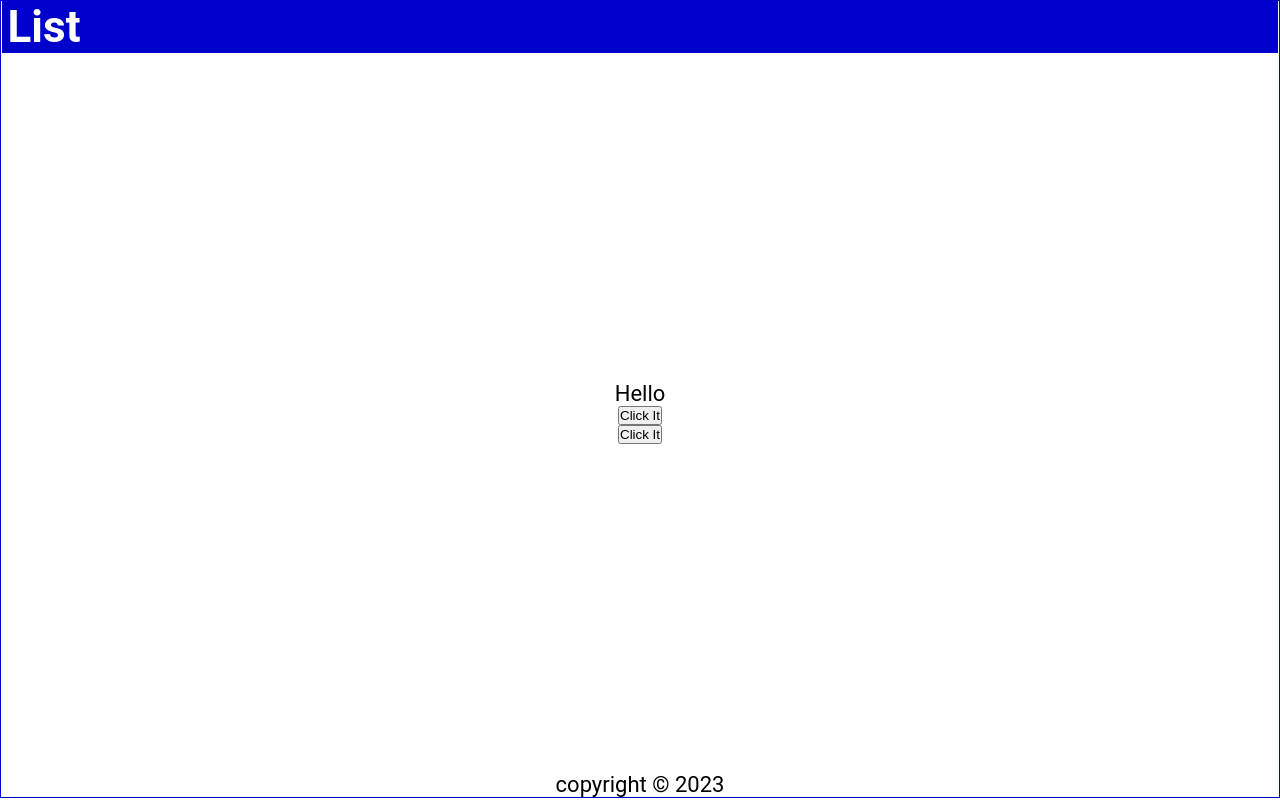
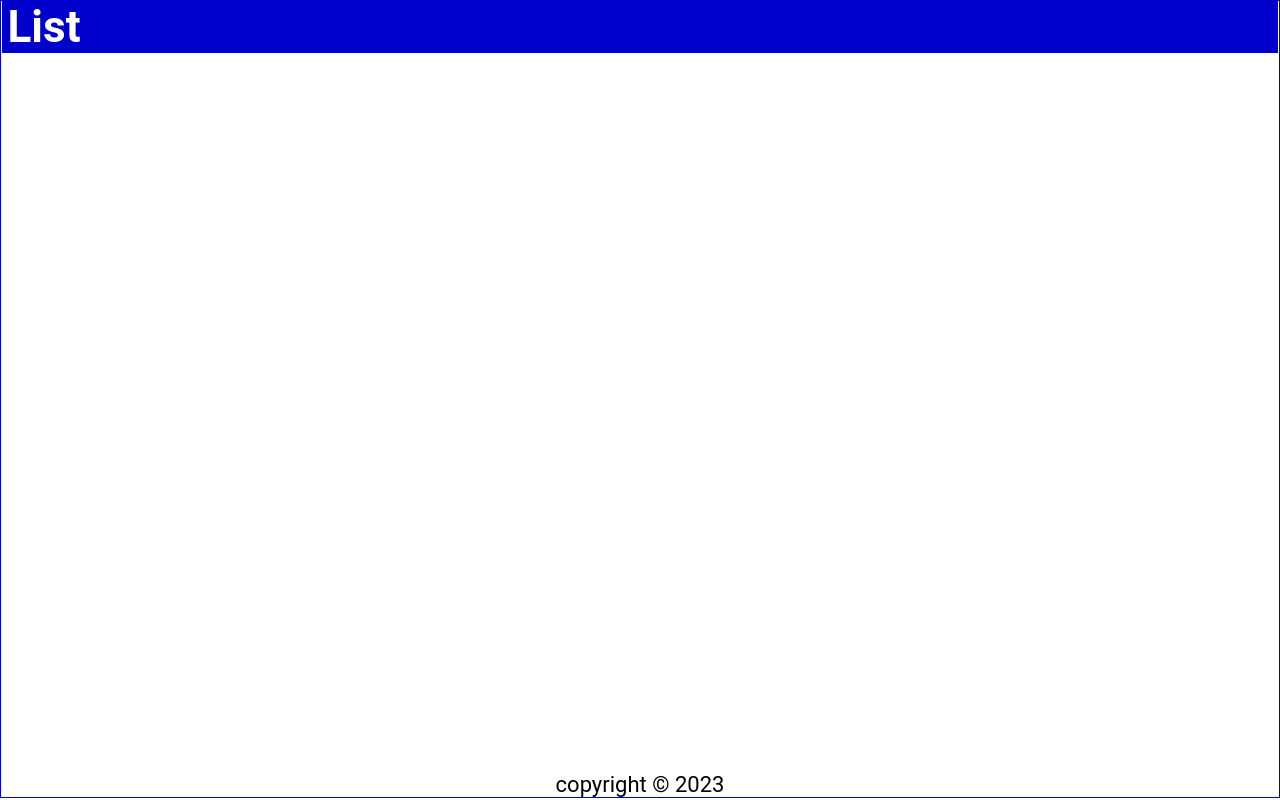
Before and after one commit to haszankauna/newapp, a React (Create React App) app: page / in a window 1280 px wide. Built offline with nearby package versions, Linux system fonts and the light colour scheme.

Commit message:
added items

```diff
--- a/src/Content.js
+++ b/src/Content.js
@@ -1,17 +1,27 @@
 import React from 'react'
+import { useState } from 'react'
 
 function Content() {
-    const handleClick = () => {
-        console.log('You clicked it')
-    }
-    const handleClick2 = (name) => {
-        console.log(`${name} was clicked`)
-    }
+    const [items, setItems] = useState([
+        {
+            id:1,
+            checked: false,
+            item: 'One pound bag of cocoa'
+        },
+        {
+            id:2,
+            checked: false,
+            item: 'item2'
+        },
+        {
+            id: 3,
+            checked: false,
+            item: 'item3'
+        }
+    ]);
   return (
     <main>
-      <p>Hello</p>
-      <button onClick={handleClick}>Click It</button>
-      <button onClick={() => handleClick2('Click')}>Click It</button>
+
     </main>
   )
 }
```
